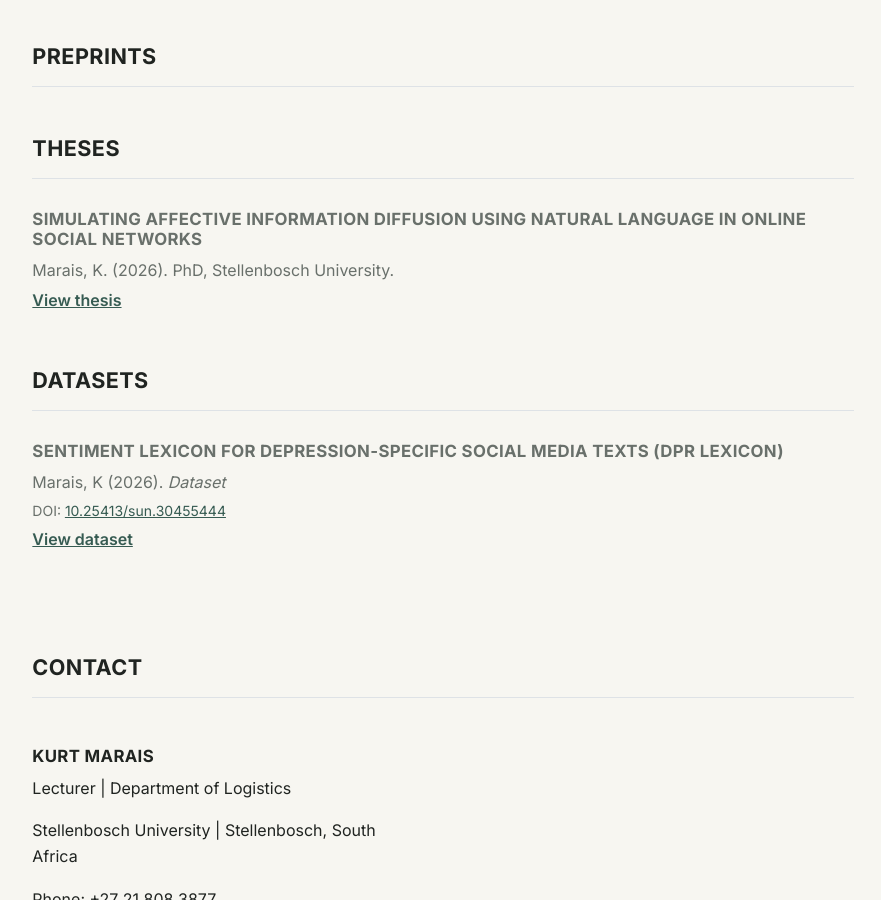
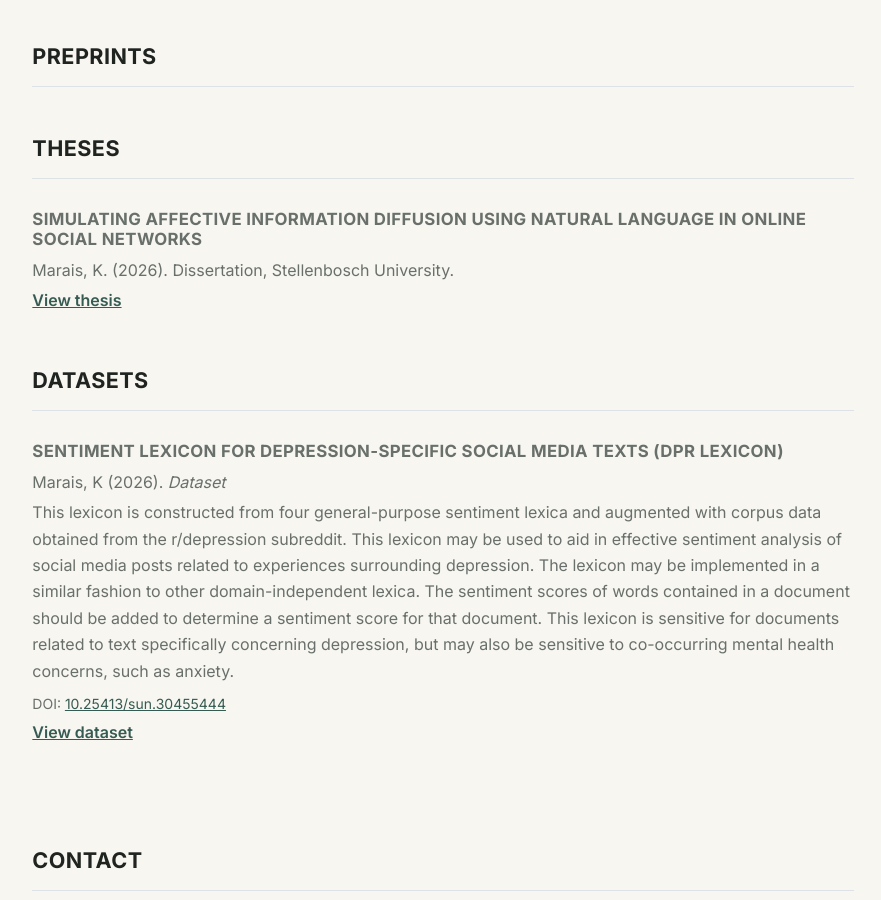
Before and after one commit to kurtmarais/kurtmarais.github.io, a Jekyll site: the page built from publications.md, in a window 1280 px wide and 900 px high, scrolled down 610 px. Shown: the whole window, without its empty margins (197-1078 px from the left). Built offline with Jekyll 4.4.1, drawn with Linux system fonts in a browser that asks for light colours.

Commit message:
Update publications.yml

```diff
--- a/_data/publications.yml
+++ b/_data/publications.yml
@@ -44,6 +44,7 @@ datasets:
     authors: "Marais, K"
     type: "Dataset"
     year: 2026
+    description: "This lexicon is constructed from four general-purpose sentiment lexica and augmented with corpus data obtained from the r/depression subreddit. This lexicon may be used to aid in effective sentiment analysis of social media posts related to experiences surrounding depression. The lexicon may be implemented in a similar fashion to other domain-independent lexica. The sentiment scores of words contained in a document should be added to determine a sentiment score for that document. This lexicon is sensitive for documents related to text specifically concerning depression, but may also be sensitive to co-occurring mental health concerns, such as anxiety."
     doi: "https://doi.org/10.25413/sun.30455444"
     publication_url: "https://doi.org/10.25413/sun.30455444"
     #reference:
@@ -60,7 +61,7 @@ theses:
 
   - title: "Simulating affective information diffusion using natural language in online social networks"
     authors: "Marais, K."
-    degree: "PhD"
+    degree: "Dissertation"
     institution: "Stellenbosch University"
     year: 2026
     publication_url: "https://scholar.sun.ac.za/items/0e580108-6db8-4b17-9619-e5e963df7be0"
```
